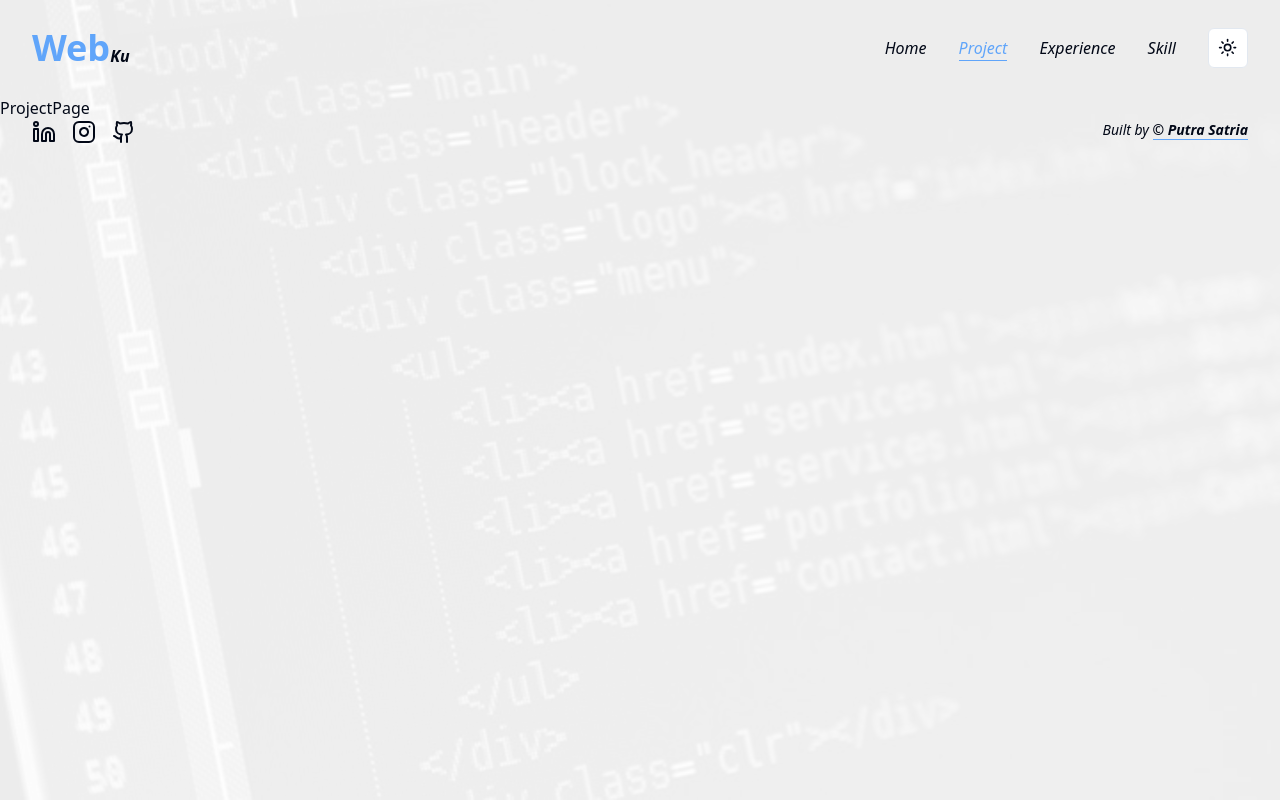
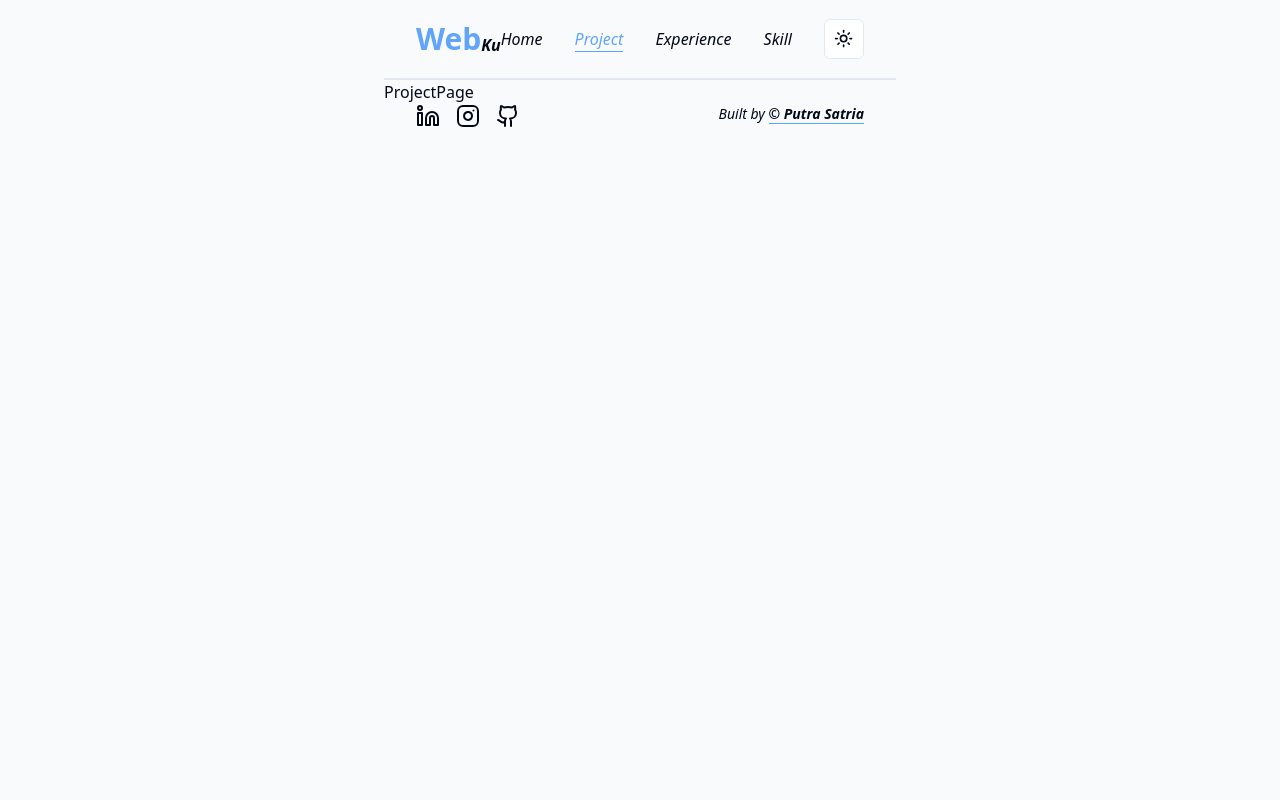
Before and after one commit to mpsalunggg/webku, a Next.js app: page /project in a window 1280 px wide. Built offline with nearby package versions, Linux system fonts and the light colour scheme.

Commit message:
chore: styling

```diff
--- a/src/app/layout.tsx
+++ b/src/app/layout.tsx
@@ -24,7 +24,7 @@ export default function RootLayout({
     <html lang="en">
       <body
         className={cn(
-          'min-h-screen bg-my-image-light dark:bg-my-image-dark bg-no-repeat bg-fixed bg-center bg-cover w-full font-sans',
+          'min-h-screen bg-primary-foreground bg-no-repeat bg-fixed bg-center bg-cover w-full font-sans',
           fontSans.variable
         )}
       >
--- a/src/components/common/Footer/index.tsx
+++ b/src/components/common/Footer/index.tsx
@@ -3,7 +3,7 @@ import { FC } from 'react';
 
 const Footer: FC = () => {
   return (
-    <footer className="w-full h-16 border-blue-400">
+    <footer className="w-full h-12 border-blue-400">
       <div className="container flex justify-between">
         <div className="flex gap-4">
           <Linkedin />
--- a/src/components/common/Main/index.tsx
+++ b/src/components/common/Main/index.tsx
@@ -10,7 +10,7 @@ const Main = ({
   className?: string;
 }) => {
   return (
-    <div className={cn('min-h-screen flex flex-col', className)}>
+    <div className={cn('min-h-screen flex flex-col md:mx-96', className)}>
       <Navbar />
       {children}
       <Footer />
--- a/src/components/common/Navbar/index.tsx
+++ b/src/components/common/Navbar/index.tsx
@@ -12,17 +12,11 @@ import { ModeToggle } from '../ModeToggle';
 const Navbar: FC = () => {
   const path = usePathname();
   return (
-    // <motion.div
-    //   initial={{ y: -20, opacity: 0 }}
-    //   animate={{ y: 0, opacity: 1 }}
-    //   exit={{ y: -20, opacity: 0 }}
-    //   transition={{ ease: 'easeInOut', duration: 1 }}
-    // >
-    <header className="h-24 flex items-center sticky top-0">
+    <header className="h-20 flex items-center sticky top-0 border-b-2">
       <div className="container flex items-center justify-between">
         <div>
           <div className="flex items-end">
-            <p className="font-extrabold md:text-4xl text-3xl text-blue-400">
+            <p className="font-extrabold md:text-3xl text-2xl text-blue-400">
               Web
             </p>
             <p className="font-semibold text-md italic">Ku</p>
@@ -48,7 +42,6 @@ const Navbar: FC = () => {
         </div>
       </div>
     </header>
-    // </motion.div>
   );
 };
 export default Navbar;
--- a/src/features/Home/index.tsx
+++ b/src/features/Home/index.tsx
@@ -3,11 +3,11 @@ import { Typewriter } from 'nextjs-simple-typewriter';
 const HomePage = () => {
   return (
     <main className="container h-full flex md:flex-row flex-col-reverse md:items-center justify-center md:gap-0 gap-8 mb-12">
-      <div className="flex flex-col gap-3 items-center">
-        <h1 className="font-bold md:text-6xl text-4xl text-blue-400 drop-shadow-lg">
+      <div className="flex flex-col gap-3">
+        <h1 className="font-bold md:text-5xl text-4xl text-blue-400 drop-shadow-lg">
           Hello i&apos;m Putra👋
         </h1>
-        <div className="md:text-xl text-md font-light">
+        <div className="md:text-lg text-md font-light">
           <span>👨‍🎓 I&apos;m a fresh graduate | </span>
           <span className="italic font-semibold">
             <Typewriter
@@ -21,7 +21,7 @@ const HomePage = () => {
             />
           </span>
         </div>
-        <p className="md:text-xl text-md font-light text-center">
+        <p className="md:text-lg text-md font-light">
           Interested in learning new technologies and a dedicated basketball
           fan. Take a peek at my{' '}
           <span className="italic font-semibold text-blue-400 underline cursor-pointer">
```
